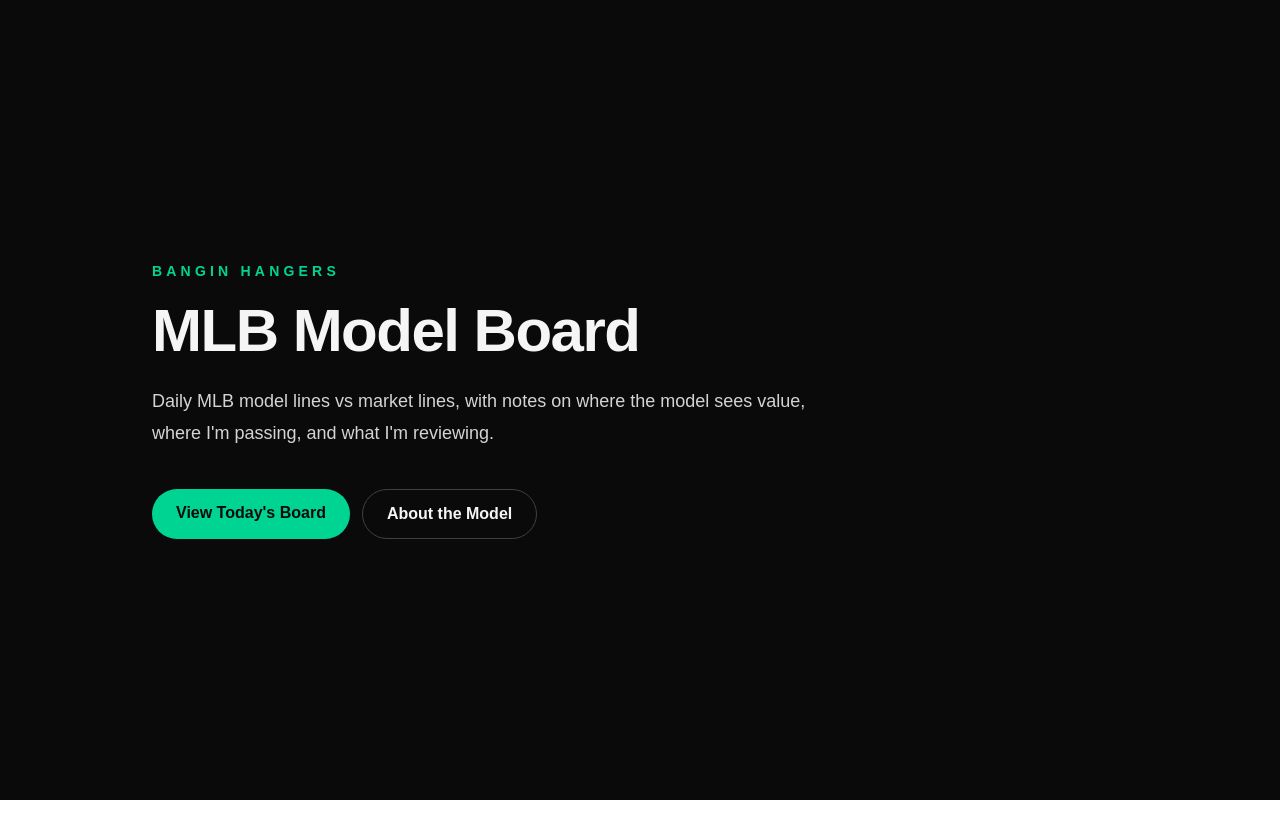
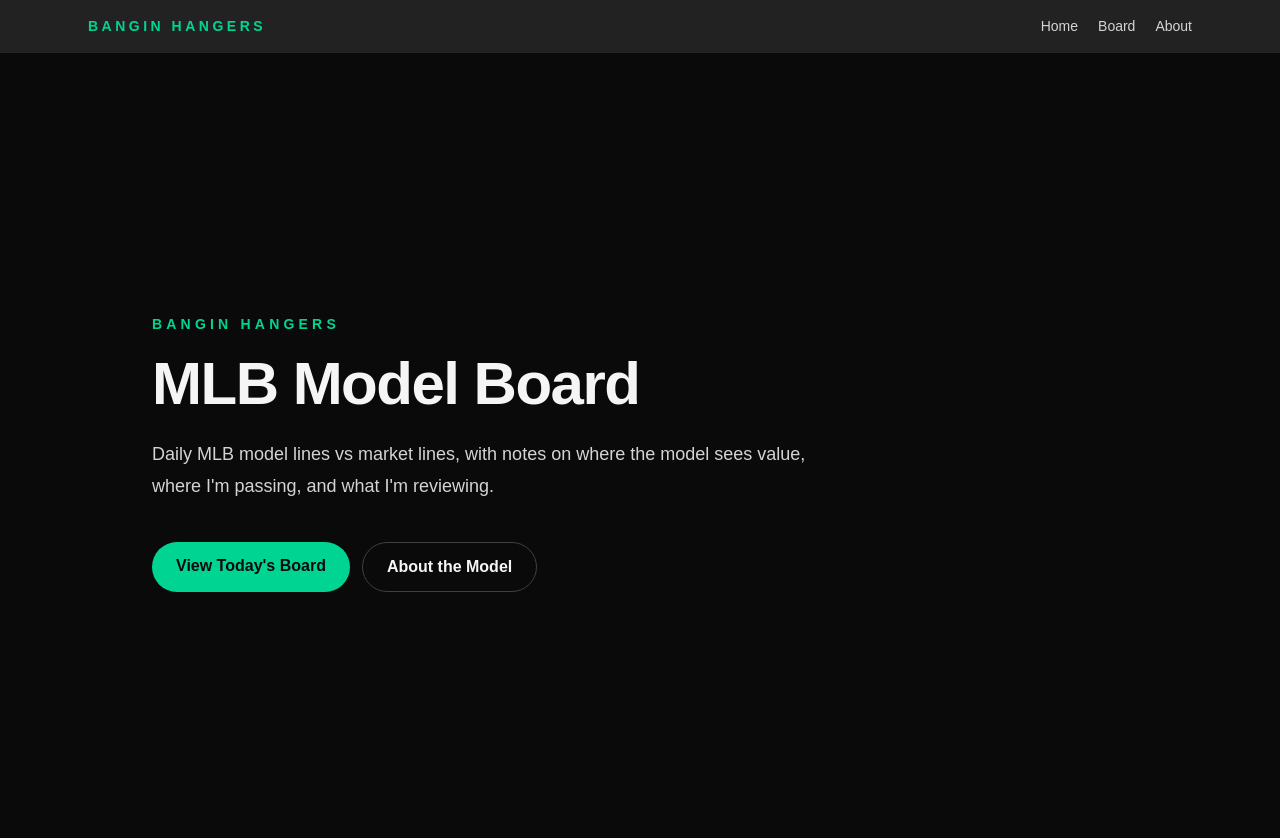
Before and after one commit to evanprior18-stack/bangin-hangers-board, a Next.js app: page / in a window 1280 px wide. Shown: the top 838 px of the page. Before the commit the page ends 800 px from the top, so only its background shows below. Built offline with nearby package versions, Linux system fonts and the light colour scheme.

Commit message:
Add site navigation

```diff
--- a/src/app/layout.tsx
+++ b/src/app/layout.tsx
@@ -1,20 +1,10 @@
 import type { Metadata } from "next";
-import { Geist, Geist_Mono } from "next/font/google";
 import "./globals.css";
-
-const geistSans = Geist({
-  variable: "--font-geist-sans",
-  subsets: ["latin"],
-});
-
-const geistMono = Geist_Mono({
-  variable: "--font-geist-mono",
-  subsets: ["latin"],
-});
+import NavBar from "@/components/NavBar";
 
 export const metadata: Metadata = {
-  title: "Create Next App",
-  description: "Generated by create next app",
+  title: "Bangin Hangers MLB Model Board",
+  description: "Public MLB model board tracking model lines vs market lines.",
 };
 
 export default function RootLayout({
@@ -23,11 +13,11 @@
   children: React.ReactNode;
 }>) {
   return (
-    <html
-      lang="en"
-      className={`${geistSans.variable} ${geistMono.variable} h-full antialiased`}
-    >
-      <body className="min-h-full flex flex-col">{children}</body>
+    <html lang="en">
+      <body>
+        <NavBar />
+        {children}
+      </body>
     </html>
   );
 }
--- /dev/null
+++ b/src/components/NavBar.tsx
@@ -0,0 +1,28 @@
+export default function NavBar() {
+  return (
+    <nav className="border-b border-neutral-800 bg-neutral-950/90">
+      <div className="mx-auto flex max-w-6xl items-center justify-between px-6 py-4">
+        <a
+          href="/"
+          className="text-sm font-bold uppercase tracking-[0.25em] text-emerald-400"
+        >
+          Bangin Hangers
+        </a>
+
+        <div className="flex items-center gap-5 text-sm font-medium text-neutral-300">
+          <a href="/" className="hover:text-emerald-400">
+            Home
+          </a>
+
+          <a href="/board" className="hover:text-emerald-400">
+            Board
+          </a>
+
+          <a href="/about" className="hover:text-emerald-400">
+            About
+          </a>
+        </div>
+      </div>
+    </nav>
+  );
+}
```
